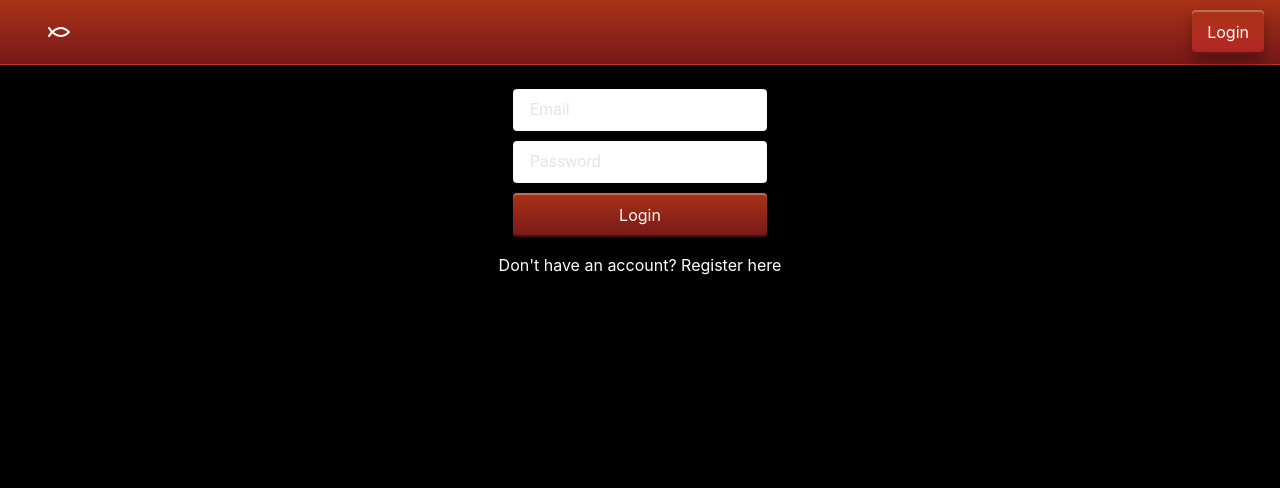
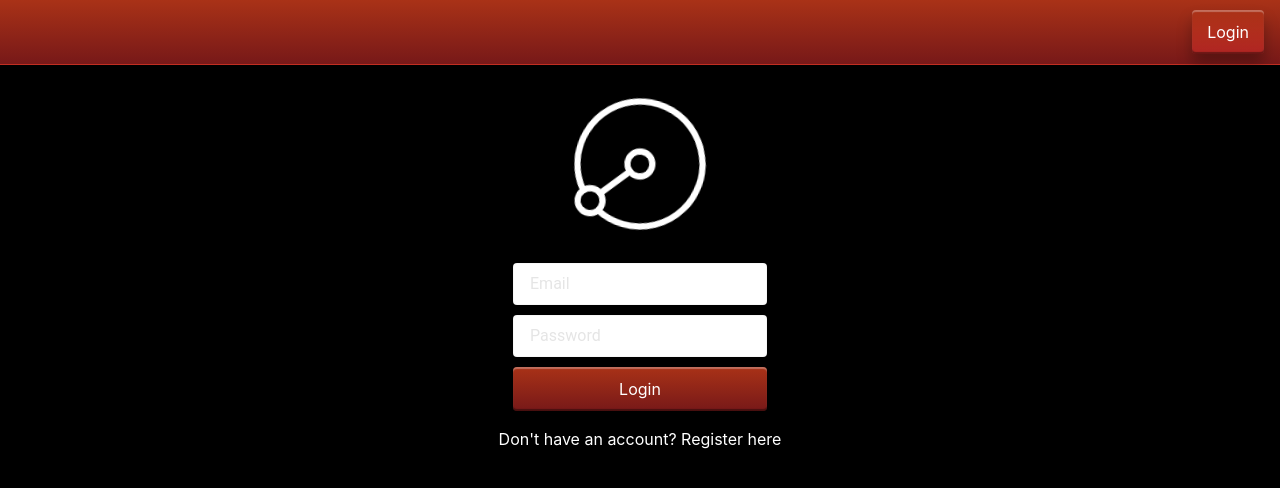
Before and after one commit to sasaso7/DockerizedFrontend, a React (Vite) app: page / in a window 1280 px wide. Shown: the top 488 px of the page. Built offline with nearby package versions, Linux system fonts and the light colour scheme; no server answers.

Commit message:
Updated some styling

```diff
--- a/src/pages/auth/Auth.module.less
+++ b/src/pages/auth/Auth.module.less
@@ -1,20 +1,42 @@
 @import "../../styles/variables.less";
 
-.center{
-    margin: auto;
-    flex-direction: column;
-    .center-mixin
+.center {
+  margin: auto;
+  flex-direction: column;
+  .center-mixin;
 }
-.button{
-    .button-style
+.button {
+  .button-style;
 }
 
-.formStyle{
-    display: flex;
-    flex-direction: column;
-    row-gap: 10px;
+.formStyle {
+  display: flex;
+  flex-direction: column;
+  row-gap: 10px;
 }
 
-.input{
-    .input-style
+.input {
+  .input-style;
 }
+
+.LoginIcon {
+  width: 100%;
+  display: flex;
+  justify-content: center;
+  margin-bottom: @spacing-lg;
+  svg {
+    width: 50%;
+    min-height: 150px;
+    animation: rotate 20s linear infinite;
+    stroke-width: 1px;
+  }
+}
+
+@keyframes rotate {
+  from {
+    transform: rotate(0deg);
+  }
+  to {
+    transform: rotate(360deg);
+  }
+}
--- a/src/pages/auth/Login.tsx
+++ b/src/pages/auth/Login.tsx
@@ -3,6 +3,7 @@ import { Link } from "react-router-dom";
 import styles from './Auth.module.less';
 
 import { useAuthStore } from "../../stores/useAuthStore";
+import { Radius } from "lucide-react";
 
 export const Login: React.FC = () => {
   const {
@@ -23,6 +24,9 @@ export const Login: React.FC = () => {
 
   return (
     <div className={styles.center}>
+      <div className={styles.LoginIcon}>
+        <Radius />
+      </div>
       <form onSubmit={onSubmit} className={styles.formStyle}>
         {loginError && (
           <div style={{ color: "red", marginBottom: "10px" }}>{loginError}</div>
--- a/src/pages/auth/Register.tsx
+++ b/src/pages/auth/Register.tsx
@@ -2,6 +2,7 @@ import React, { useState } from "react";
 import { Link } from "react-router-dom";
 import { useAuthStore } from "../../stores/useAuthStore";
 import styles from './Auth.module.less';
+import { Radius } from "lucide-react";
 
 export const Register: React.FC = () => {
   const {
@@ -22,6 +23,9 @@ export const Register: React.FC = () => {
 
   return (
     <div className={styles.center}>
+      <div className={styles.LoginIcon}>
+        <Radius />
+      </div>
       <form onSubmit={onSubmit} className={styles.formStyle}>
         {registerError && (
           <div style={{ color: "red", marginBottom: "10px" }}>
--- a/src/routes/Header.tsx
+++ b/src/routes/Header.tsx
@@ -20,7 +20,7 @@ const Header: React.FC = () => {
     <header className={styles.header}>
       <div className={styles.container}>
         <NavLink to="/" className={styles.logo} onClick={closeMenu}>
-          {isLoggedIn ? <House /> : <div className={styles.fishLogo}><FishSymbol /></div>}
+          {isLoggedIn ? <House /> : null}
         </NavLink>
         <button onClick={toggleMenu} className={styles.menuButton}>
           {isMenuOpen ? <X /> : <Menu />}
```
